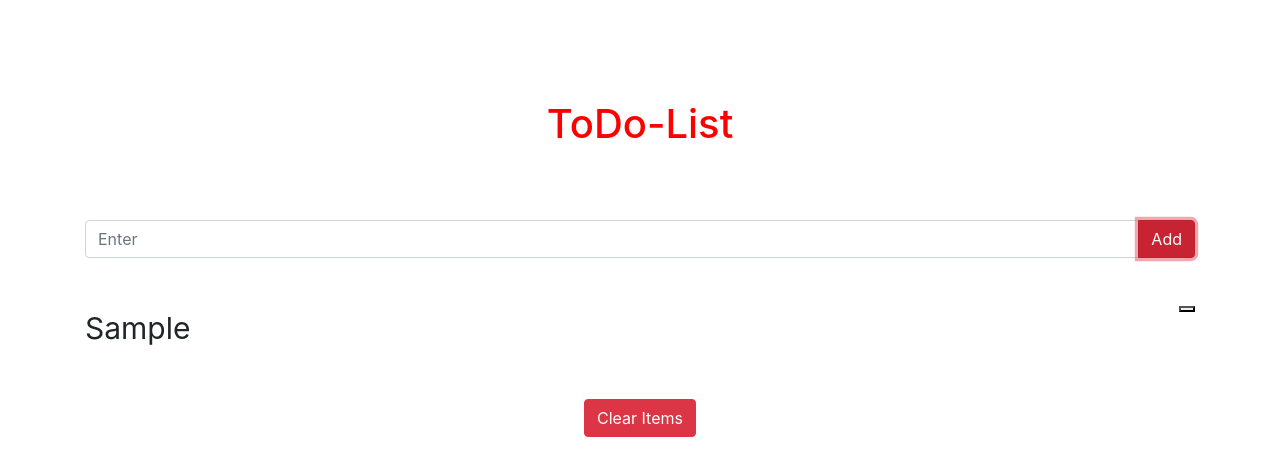
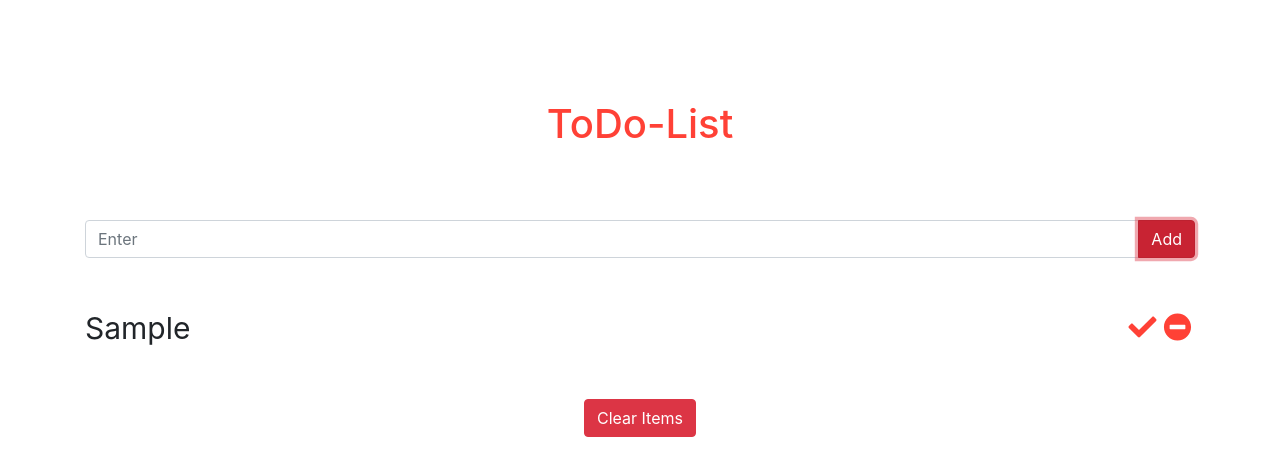
Before and after one commit to fiRinhozor/todo-List, a website built with webpack: page src/index.html in a window 1280 px wide. Both pictures are taken after typing "Sample" into the empty fields and a click on the button "Add". Built offline with nearby package versions, Linux system fonts and the light colour scheme.

Commit message:
Complete icon added, scss issue fixed

```diff
--- a/package.json
+++ b/package.json
@@ -13,6 +13,7 @@
   "devDependencies": {
     "@babel/core": "^7.8.6",
     "@babel/preset-env": "^7.8.6",
+    "@fortawesome/fontawesome-free": "^5.12.1",
     "autoprefixer": "^9.7.4",
     "babel-loader": "^8.0.6",
     "css-loader": "^3.4.2",
--- a/src/index.js
+++ b/src/index.js
@@ -1,6 +1,10 @@
 import "../src/style.css";
 import "./styles/scss/main.scss";
 import "bootstrap";
+import "@fortawesome/fontawesome-free/js/fontawesome";
+import "@fortawesome/fontawesome-free/js/solid";
+import "@fortawesome/fontawesome-free/js/regular";
+import "@fortawesome/fontawesome-free/js/brands";
 const itemInput = document.getElementById("list-input");
 const addButton = document.getElementById("add");
 const itemList = document.querySelector(".item-list");
@@ -9,6 +13,7 @@ const clearButton = document.getElementById("clear-items");
 let todoList = [];
 
 var deleteBtn;
+var editBtn;
 
 function handleItem() {
   var inputSorted = itemInput.value;
@@ -16,8 +21,10 @@ function handleItem() {
   newElement.className = "test";
 
   deleteBtn = document.createElement("button");
-  deleteBtn.className = "remove";
-  deleteBtn.style.cssFloat = "right";
+  deleteBtn.className = "remove fas fa-minus-circle";
+
+  editBtn = document.createElement("button");
+  editBtn.className = "check fas fa-check";
 
   var del = document.getElementsByClassName("remove");
   for (var i = 0; i < del.length; i++) {
@@ -31,6 +38,7 @@ function handleItem() {
   } else {
     newElement.innerHTML = inputSorted;
     newElement.appendChild(deleteBtn);
+    newElement.appendChild(editBtn);
     itemList.appendChild(newElement);
   }
   itemInput.value = "";
--- a/src/styles/scss/main.scss
+++ b/src/styles/scss/main.scss
@@ -1,7 +1,12 @@
 @import "~bootstrap/scss/bootstrap";
+@import "node_modules/bootstrap/scss/functions";
+@import "node_modules/bootstrap/scss/variables";
+@import "node_modules/bootstrap/scss/mixins";
+@import "node_modules/bootstrap/scss/bootstrap";
+$h3-bg-color: tan;
+$padding-icons: 7px;
 
-$h3-bg-color: tan;
-$text-color: red;
+$theme-colors: #ff4136;
 
 body {
   width: 100%;
@@ -13,9 +18,17 @@ body {
 }
 
 h1 {
-  color: $text-color;
+  color: $theme-colors;
 }
 
 .item-list {
   font-size: 30px;
 }
+
+.remove,
+.check {
+  float: right;
+  padding-top: $padding-icons;
+  font-size: 35px;
+  color: $theme-colors;
+}
--- a/webpack.config.js
+++ b/webpack.config.js
@@ -3,6 +3,7 @@ const HtmlWebpackPlugin = require("html-webpack-plugin");
 const autoprefixer = require("autoprefixer");
 module.exports = {
   entry: "./src/index.js",
+  devtool: "source-map",
   output: {
     filename: "main.js",
     path: path.resolve(__dirname, "dist")
```
Also changed, not shown: 1 other file.
